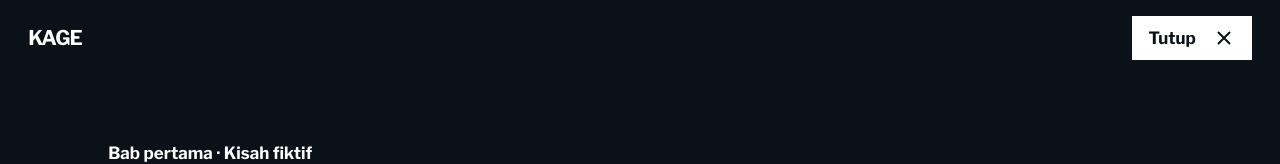
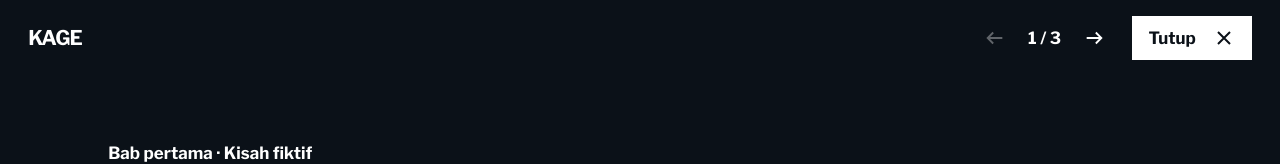
Before and after one commit to Fabverse0/LP, a React (Vite) app: page / in a window 1280 px wide. Both pictures are taken after a click on the button "Baca bab pertama". Shown: the part 1097-1261 px from the top of the page. Built offline with nearby package versions, Linux system fonts and the light colour scheme.

Commit message:
feat: add chapter navigation to reader

```diff
--- a/src/components/ChapterReader.css
+++ b/src/components/ChapterReader.css
@@ -37,6 +37,47 @@
   text-transform: uppercase;
 }
 
+.reader__nav {
+  display: flex;
+  align-items: center;
+  gap: 4px;
+  margin-left: auto;
+  margin-right: 16px;
+}
+
+.reader__step {
+  display: inline-grid;
+  width: 44px;
+  height: 44px;
+  place-items: center;
+  background: transparent;
+  color: var(--paper);
+  cursor: pointer;
+  transition: background-color 180ms ease, color 180ms ease;
+}
+
+.reader__step:hover:not(:disabled) {
+  background: var(--paper);
+  color: var(--night);
+}
+
+.reader__step:disabled {
+  cursor: not-allowed;
+  opacity: 0.35;
+}
+
+.reader__step svg {
+  width: 22px;
+  height: 22px;
+}
+
+.reader__count {
+  min-width: 4ch;
+  font-size: var(--size-small);
+  font-variant-numeric: tabular-nums;
+  text-align: center;
+}
+
 .reader__close {
   display: inline-flex;
   min-height: 44px;
@@ -69,6 +110,15 @@
   margin-bottom: 24px;
   font-family: var(--font-display);
   font-size: var(--size-small);
+}
+
+.reader__heading h2:focus:not(:focus-visible) {
+  outline: none;
+}
+
+.reader__heading h2:focus-visible {
+  outline: 3px solid var(--paper);
+  outline-offset: 8px;
 }
 
 .reader__heading h2 {
@@ -125,6 +175,59 @@
   font-size: var(--size-small);
 }
 
+.reader__pager {
+  display: grid;
+  width: 100%;
+  grid-template-columns: repeat(2, minmax(0, 1fr));
+  gap: 2px;
+}
+
+.reader__turn {
+  display: flex;
+  min-height: 120px;
+  flex-direction: column;
+  justify-content: space-between;
+  gap: 24px;
+  max-width: none;
+  padding: 20px;
+  background: var(--blue);
+  color: var(--paper);
+  text-align: left;
+}
+
+button.reader__turn {
+  cursor: pointer;
+  transition: background-color 180ms ease;
+}
+
+button.reader__turn:hover {
+  background: var(--red-bright);
+}
+
+.reader__turn--next,
+.reader__turn--soon {
+  grid-column: 2;
+  align-items: flex-end;
+  text-align: right;
+}
+
+.reader__turn--soon {
+  background: transparent;
+  box-shadow: inset 0 0 0 2px var(--blue);
+}
+
+.reader__turn-label {
+  font-size: var(--size-small);
+}
+
+.reader__turn-title {
+  font-size: var(--size-lead);
+  font-weight: 700;
+  letter-spacing: -0.035em;
+  line-height: 1;
+  text-transform: uppercase;
+}
+
 .reader__return {
   display: inline-flex;
   min-height: 48px;
@@ -147,6 +250,19 @@
 }
 
 @media (max-width: 680px) {
+  .reader__nav {
+    margin-right: 8px;
+  }
+
+  .reader__pager {
+    grid-template-columns: minmax(0, 1fr);
+  }
+
+  .reader__turn--next,
+  .reader__turn--soon {
+    grid-column: 1;
+  }
+
   .reader__chapter {
     padding-top: 40px;
     padding-bottom: 64px;
--- a/src/components/ChapterReader.jsx
+++ b/src/components/ChapterReader.jsx
@@ -1,9 +1,52 @@
-import React, { useEffect, useRef } from "react";
-import { firstChapter } from "../content/chapter.js";
+import React, { useEffect, useRef, useState } from "react";
+import { availableChapters, chapters, getChapter } from "../content/chapters.js";
 import "./ChapterReader.css";
 
-export default function ChapterReader({ isOpen, onClose, artwork, atmosphere }) {
+const ordinals = ["pertama", "kedua", "ketiga", "keempat", "kelima", "keenam", "ketujuh"];
+
+function ordinal(number) {
+  return ordinals[number - 1] ?? `ke-${number}`;
+}
+
+function resolveChapterId(id) {
+  const chapter = getChapter(id);
+  return chapter?.status === "available" ? chapter.id : availableChapters[0].id;
+}
+
+function ArrowIcon({ direction }) {
+  return (
+    <svg aria-hidden="true" viewBox="0 0 24 24" fill="none">
+      <path
+        d={direction === "prev" ? "M20 12H4m6-6-6 6 6 6" : "M4 12h16m-6-6 6 6-6 6"}
+        stroke="currentColor"
+        strokeWidth="2"
+      />
+    </svg>
+  );
+}
+
+export default function ChapterReader({
+  isOpen,
+  onClose,
+  artwork,
+  atmosphere,
+  chapterId,
+  onChapterChange,
+}) {
   const dialog = useRef(null);
+  const title = useRef(null);
+  const navigated = useRef(false);
+  const [currentId, setCurrentId] = useState(() => resolveChapterId(chapterId));
+
+  const index = availableChapters.findIndex((chapter) => chapter.id === currentId);
+  const chapter = availableChapters[index];
+  const previous = availableChapters[index - 1];
+  const next = availableChapters[index + 1];
+  const nextSoon = next ? null : chapters.find((entry) => entry.number === chapter.number + 1);
+
+  useEffect(() => {
+    if (isOpen) setCurrentId(resolveChapterId(chapterId));
+  }, [isOpen, chapterId]);
 
   useEffect(() => {
     if (!isOpen) return;
@@ -18,11 +61,28 @@ export default function ChapterReader({ isOpen, onClose, artwork, atmosphere })
     return () => {
       if (element.open) element.close();
       document.body.style.overflow = previousOverflow;
+      navigated.current = false;
       if (trigger instanceof HTMLElement && trigger.isConnected) {
         trigger.focus({ preventScroll: true });
       }
     };
   }, [isOpen]);
+
+  useEffect(() => {
+    if (!isOpen) return;
+    dialog.current.scrollTop = 0;
+    if (navigated.current) {
+      title.current?.focus({ preventScroll: true });
+      navigated.current = false;
+    }
+  }, [currentId, isOpen]);
+
+  function goTo(target) {
+    if (!target) return;
+    navigated.current = true;
+    setCurrentId(target.id);
+    onChapterChange?.(target.id);
+  }
 
   function keepFocusInside(event) {
     if (event.key !== "Tab") return;
@@ -55,6 +115,29 @@ export default function ChapterReader({ isOpen, onClose, artwork, atmosphere })
     >
       <header className="reader__bar">
         <span className="reader__brand">Kage</span>
+        <nav className="reader__nav" aria-label="Navigasi bab">
+          <button
+            className="reader__step"
+            type="button"
+            onClick={() => goTo(previous)}
+            disabled={!previous}
+            aria-label={previous ? `Bab sebelumnya: ${previous.title}` : "Tidak ada bab sebelumnya"}
+          >
+            <ArrowIcon direction="prev" />
+          </button>
+          <span className="reader__count">
+            {index + 1} / {availableChapters.length}
+          </span>
+          <button
+            className="reader__step"
+            type="button"
+            onClick={() => goTo(next)}
+            disabled={!next}
+            aria-label={next ? `Bab berikutnya: ${next.title}` : "Tidak ada bab berikutnya"}
+          >
+            <ArrowIcon direction="next" />
+          </button>
+        </nav>
         <button className="reader__close" type="button" onClick={onClose} autoFocus>
           Tutup
           <svg aria-hidden="true" viewBox="0 0 24 24" fill="none">
@@ -63,11 +146,11 @@ export default function ChapterReader({ isOpen, onClose, artwork, atmosphere })
         </button>
       </header>
 
-      <article className="reader__chapter">
+      <article className="reader__chapter" key={chapter.id}>
         <header className="reader__heading">
-          <p className="reader__label">Bab pertama · Kisah fiktif</p>
-          <h2 id="reader-title">{firstChapter.title}</h2>
-          <p className="reader__intro" id="reader-intro">{firstChapter.intro}</p>
+          <p className="reader__label">Bab {ordinal(chapter.number)} · Kisah fiktif</p>
+          <h2 id="reader-title" ref={title} tabIndex={-1}>{chapter.title}</h2>
+          <p className="reader__intro" id="reader-intro">{chapter.intro}</p>
         </header>
 
         <figure className="reader__cover">
@@ -81,9 +164,28 @@ export default function ChapterReader({ isOpen, onClose, artwork, atmosphere })
         </figure>
 
         <div className="reader__prose">
-          {firstChapter.paragraphs.map((paragraph) => <p key={paragraph}>{paragraph}</p>)}
+          {chapter.paragraphs.map((paragraph) => <p key={paragraph}>{paragraph}</p>)}
           <footer className="reader__ending">
-            <p>Akhir bab pertama.</p>
+            <p>Akhir bab {ordinal(chapter.number)}.</p>
+            <div className="reader__pager">
+              {previous && (
+                <button className="reader__turn reader__turn--prev" type="button" onClick={() => goTo(previous)}>
+                  <span className="reader__turn-label">Sebelumnya</span>
+                  <span className="reader__turn-title">{previous.title}</span>
+                </button>
+              )}
+              {next ? (
+                <button className="reader__turn reader__turn--next" type="button" onClick={() => goTo(next)}>
+                  <span className="reader__turn-label">Bab berikutnya</span>
+                  <span className="reader__turn-title">{next.title}</span>
+                </button>
+              ) : nextSoon && (
+                <p className="reader__turn reader__turn--soon">
+                  <span className="reader__turn-label">Segera</span>
+                  <span className="reader__turn-title">{nextSoon.title}</span>
+                </p>
+              )}
+            </div>
             <button className="reader__return" type="button" onClick={onClose}>
               Kembali ke perjalanan
               <span aria-hidden="true">↗</span>
```
